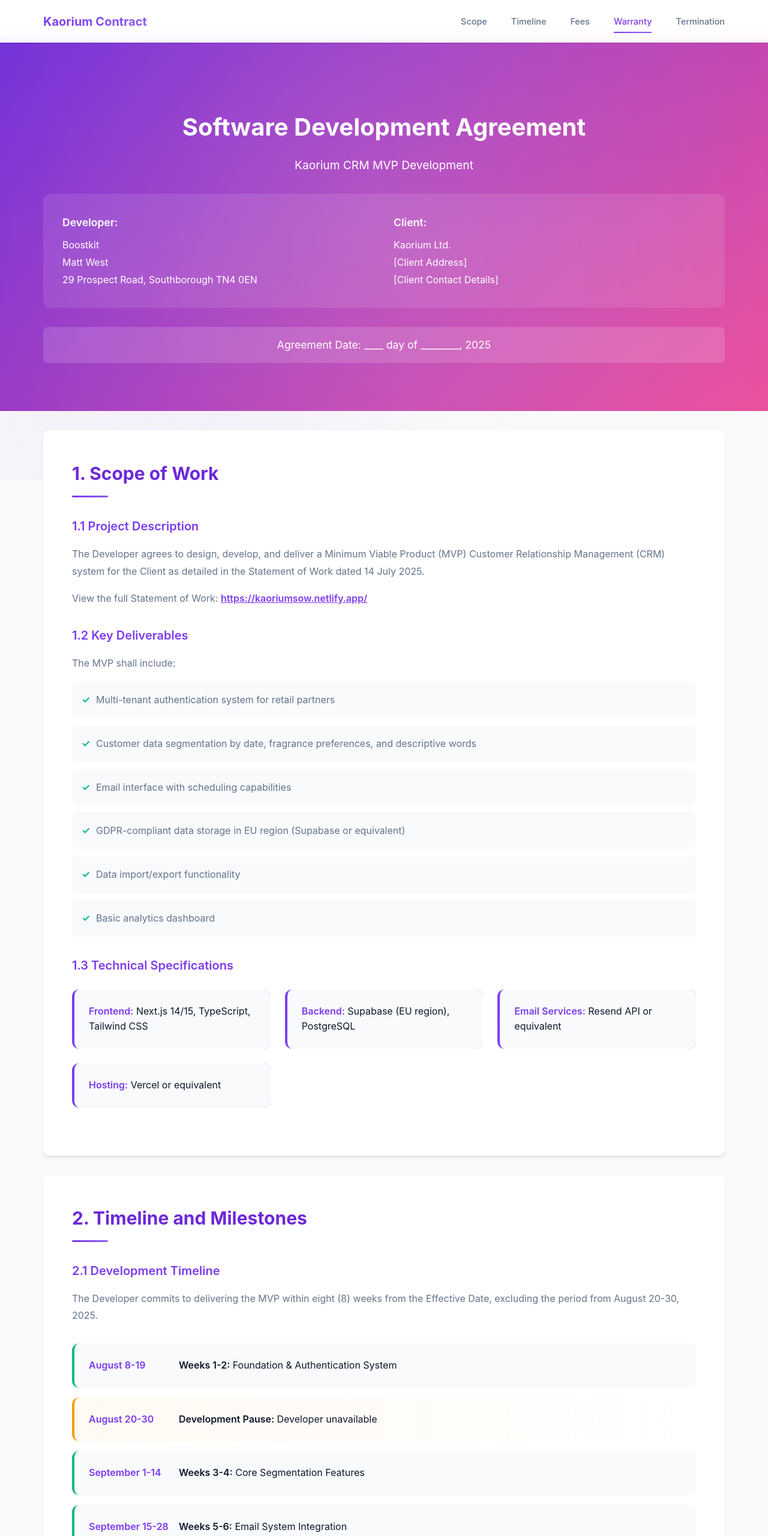
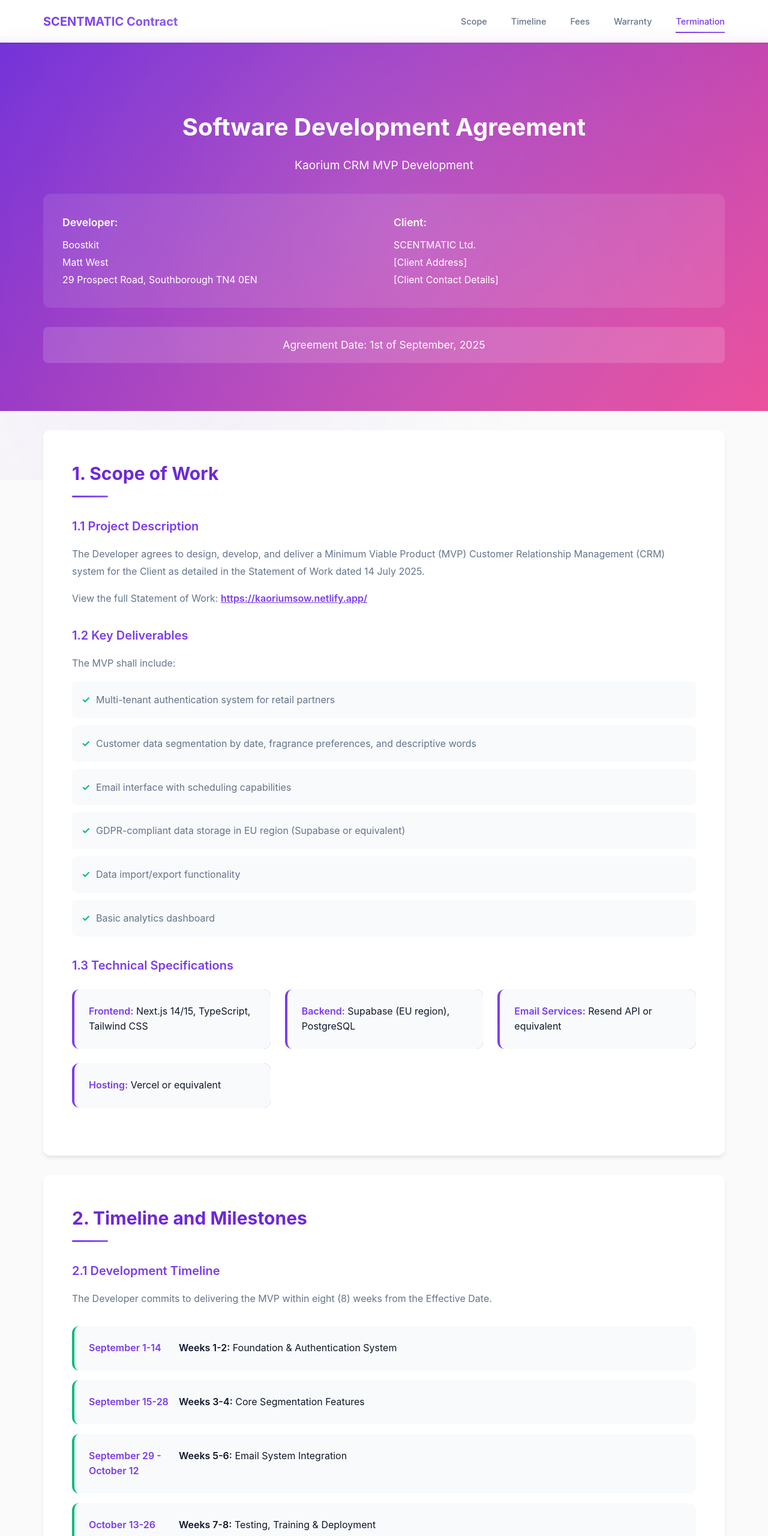
Before and after one commit to mattboostkit/kaoriumcontract, a plain HTML site: page index.html in a window 1280 px wide. Shown: the top 2560 px of the page at 60% size. Drawn offline with Linux system fonts and the light colour scheme.

Commit message:
Update client to SCENTMATIC Ltd., revise clause 11.1 to allow use by SCENTMATIC and Kaorium, and adjust dates/timeline to start 2025-09-01 and end 2025-10-26

```diff
--- a/index.html
+++ b/index.html
@@ -9,7 +9,7 @@
 <body>
     <nav class="nav-container">
         <div class="nav-content">
-            <div class="nav-title">Kaorium Contract</div>
+            <div class="nav-title">SCENTMATIC Contract</div>
             <button class="mobile-menu-toggle">
                 <span></span>
                 <span></span>
@@ -36,12 +36,12 @@
                     29 Prospect Road, Southborough TN4 0EN
                 </div>
                 <div class="party">
-                    <strong>Client:</strong> Kaorium Ltd.<br>
+                    <strong>Client:</strong> SCENTMATIC Ltd.<br>
                     [Client Address]<br>
                     [Client Contact Details]
                 </div>
             </div>
-            <div class="agreement-date">Agreement Date: ____ day of ________, 2025</div>
+            <div class="agreement-date">Agreement Date: 1st of September, 2025</div>
         </div>
     </header>
 
@@ -92,35 +92,29 @@
 
             <div class="subsection">
                 <h3>2.1 Development Timeline</h3>
-                <p>The Developer commits to delivering the MVP within eight (8) weeks from the Effective Date, excluding the period from August 20-30, 2025.</p>
+                <p>The Developer commits to delivering the MVP within eight (8) weeks from the Effective Date.</p>
 
                 <div class="timeline">
                     <div class="timeline-item">
-                        <div class="timeline-date">August 8-19</div>
+                        <div class="timeline-date">September 1-14</div>
                         <div class="timeline-content">
                             <strong>Weeks 1-2:</strong> Foundation & Authentication System
                         </div>
                     </div>
-                    <div class="timeline-item pause">
-                        <div class="timeline-date">August 20-30</div>
-                        <div class="timeline-content">
-                            <strong>Development Pause:</strong> Developer unavailable
-                        </div>
-                    </div>
                     <div class="timeline-item">
-                        <div class="timeline-date">September 1-14</div>
+                        <div class="timeline-date">September 15-28</div>
                         <div class="timeline-content">
                             <strong>Weeks 3-4:</strong> Core Segmentation Features
                         </div>
                     </div>
                     <div class="timeline-item">
-                        <div class="timeline-date">September 15-28</div>
+                        <div class="timeline-date">September 29 - October 12</div>
                         <div class="timeline-content">
                             <strong>Weeks 5-6:</strong> Email System Integration
                         </div>
                     </div>
                     <div class="timeline-item">
-                        <div class="timeline-date">Sept 29 - Oct 12</div>
+                        <div class="timeline-date">October 13-26</div>
                         <div class="timeline-content">
                             <strong>Weeks 7-8:</strong> Testing, Training & Deployment
                         </div>
@@ -128,7 +122,7 @@
                 </div>
 
                 <div class="highlight-box">
-                    <strong>Expected MVP Delivery:</strong> October 12, 2025
+                    <strong>Expected MVP Delivery:</strong> October 26, 2025
                 </div>
             </div>
 
@@ -144,7 +138,7 @@
 
             <div class="subsection">
                 <h3>2.3 Delivery Commitment</h3>
-                <p>The Developer guarantees delivery of the functional MVP by October 12, 2025. In the event of delay caused by the Developer:</p>
+                <p>The Developer guarantees delivery of the functional MVP by October 26, 2025. In the event of delay caused by the Developer:</p>
                 <div class="penalty-grid">
                     <div class="penalty-item">
                         <strong>Week 1-2 delay:</strong> 10% discount on total project fee
@@ -429,7 +423,7 @@
 
             <div class="subsection">
                 <h3>11.1 Single-Client Usage</h3>
-                <p>This MVP agreement explicitly covers use by Client and Client's direct retail partners only. The system architecture and licensing does not include:</p>
+                <p>This MVP agreement explicitly covers use by SCENTMATIC Ltd. and Kaorium Ltd., and their direct retail partners only. The system architecture and licensing does not include:</p>
                 <ul>
                     <li>Reselling the CRM to third-party companies</li>
                     <li>White-label functionality</li>
@@ -513,7 +507,7 @@
 
             <div class="subsection">
                 <h3>12.6 Communication During Developer Unavailability</h3>
-                <p>During the period of August 20-30, 2025, emergency contact procedures will be provided to Client prior to Developer's absence.</p>
+                <p>Emergency contact procedures will be provided to Client in advance of any planned period of Developer unavailability.</p>
             </div>
         </section>
 
@@ -534,7 +528,7 @@
                     <div class="signature-line"></div>
                     <p>Name: _____________<br>
                     Title: _____________<br>
-                    Kaorium Ltd.<br>
+                    SCENTMATIC Ltd.<br>
                     Date: _____________</p>
                 </div>
             </div>
@@ -559,7 +553,7 @@
 
     <footer class="footer">
         <div class="container">
-            <p>&copy; 2025 Boostkit & Kaorium Ltd. - Software Development Agreement</p>
+            <p>&copy; 2025 Boostkit & SCENTMATIC Ltd. - Software Development Agreement</p>
         </div>
     </footer>
 
```
